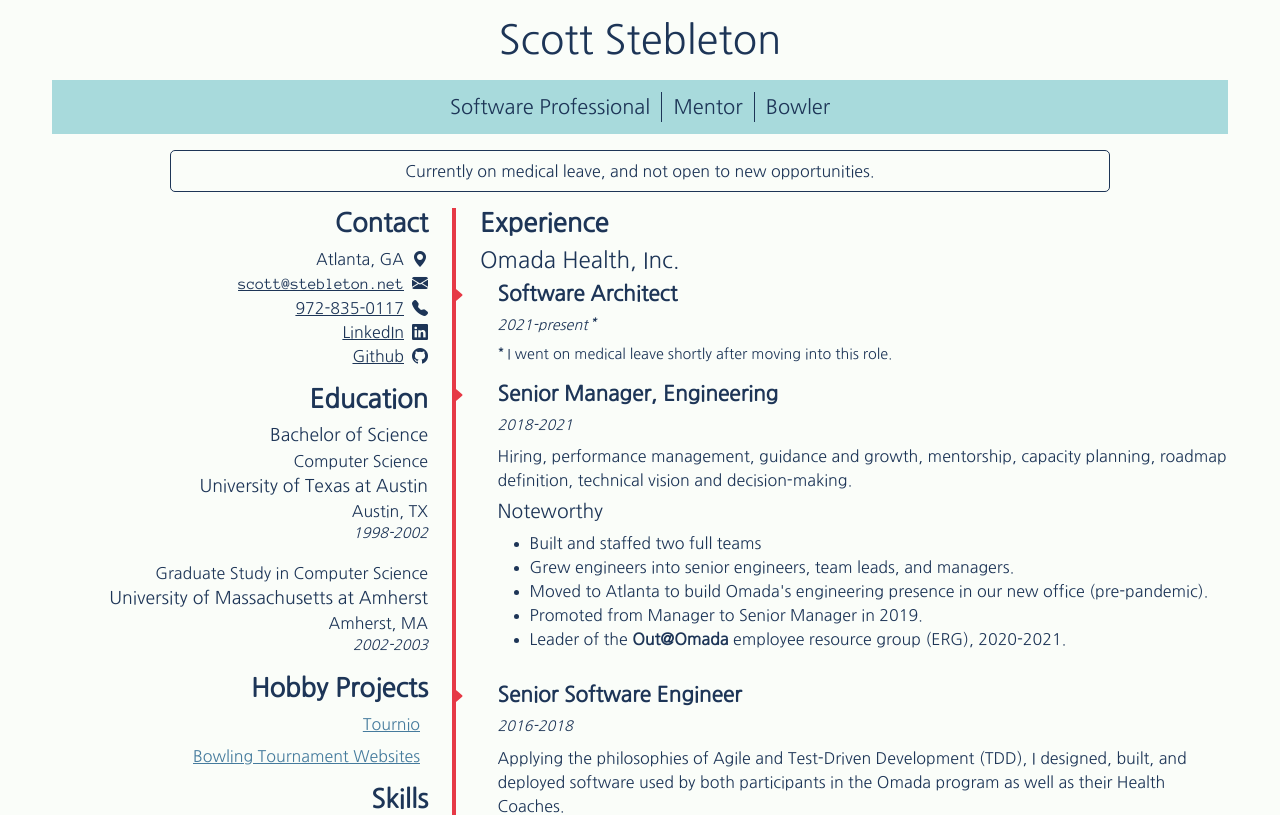
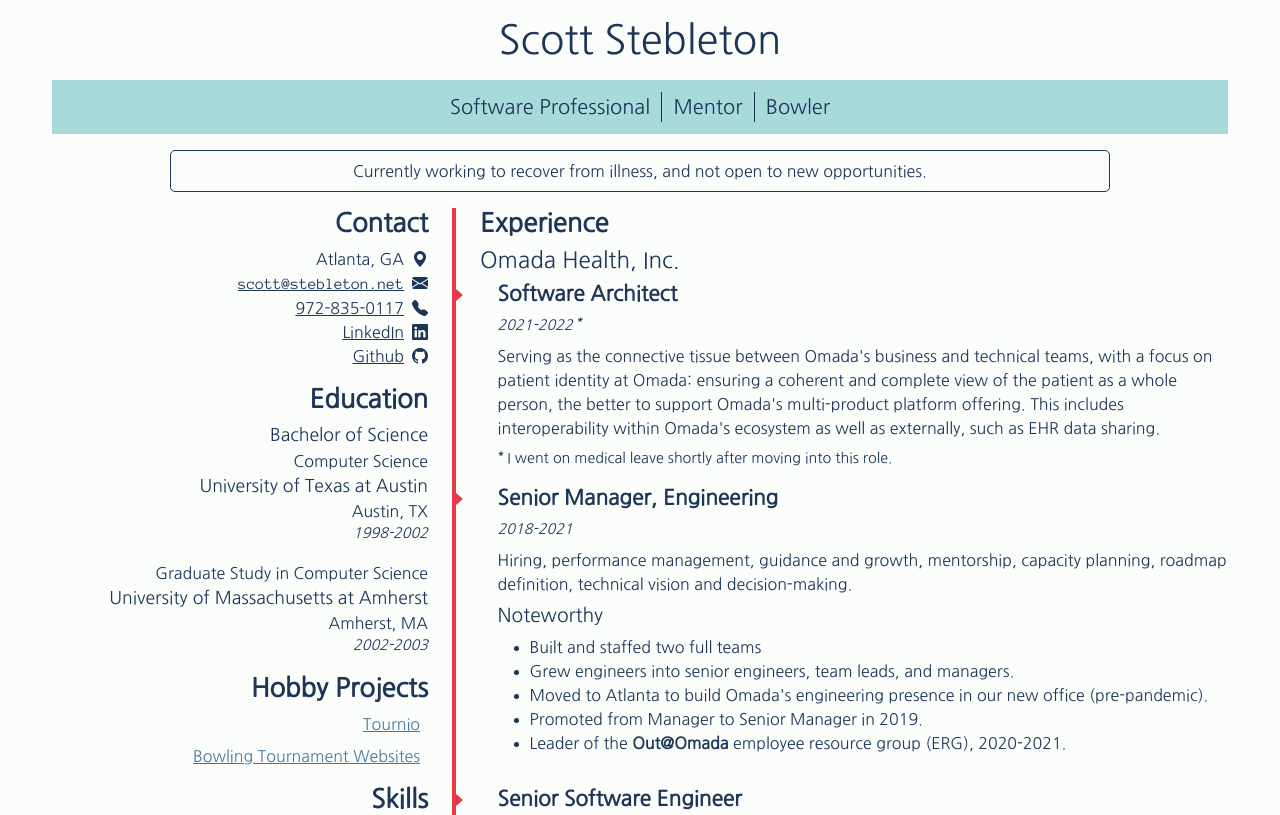
Before and after one commit to st33b/home-nextjs, a Next.js app: page / in a window 1280 px wide. Shown: the top 815 px of the page. Built offline with nearby package versions, Linux system fonts and the light colour scheme.

Commit message:
npm package update; update Omada dates and description

```diff
--- a/components/2022/Experience/Omada.js
+++ b/components/2022/Experience/Omada.js
@@ -14,18 +14,18 @@
           Software Architect
         </h5>
         <p className={classes.Dates}>
-          2021-present
+          2021-2022
           <sup>*</sup>
         </p>
         <div className={classes.Details}>
-          {/*<div className={classes.Responsibilities}>*/}
-            {/*<p>*/}
-            {/*  Serving as the connective tissue between Omada's business and technical teams, with a focus on patient*/}
-            {/*  identity at Omada: ensuring a coherent and complete view of the patient as a whole person, the better to*/}
-            {/*  support Omada&apos;s multi-product platform offering. This includes interoperability within Omada's ecosystem*/}
-            {/*  as well as externally, such as EHR data sharing.*/}
-            {/*</p>*/}
-          {/*</div>*/}
+          <div className={classes.Responsibilities}>
+            <p>
+              Serving as the connective tissue between Omada&apos;s business and technical teams, with a focus on patient
+              identity at Omada: ensuring a coherent and complete view of the patient as a whole person, the better to
+              support Omada&apos;s multi-product platform offering. This includes interoperability within Omada's ecosystem
+              as well as externally, such as EHR data sharing.
+            </p>
+          </div>
           <p className={classes.Footnote}>
             <sup>*</sup>
             I went on medical leave shortly after moving into this role.
--- a/components/2022/PageHeader/PageHeader.js
+++ b/components/2022/PageHeader/PageHeader.js
@@ -21,7 +21,7 @@
       </ul>
       <div className={`${classes.Seeking}`}>
         {/*Seeking an individual contributor role with a mission-driven organization, where I will have the opportunity to grow and stretch my skills as an architect, developer, mentor, and human being.*/}
-        Currently on medical leave, and not open to new opportunities.
+        Currently working to recover from illness, and not open to new opportunities.
       </div>
     </div>
   );
```
Also changed, not shown: 1 other file (tests, documents, lock files or other folders).
